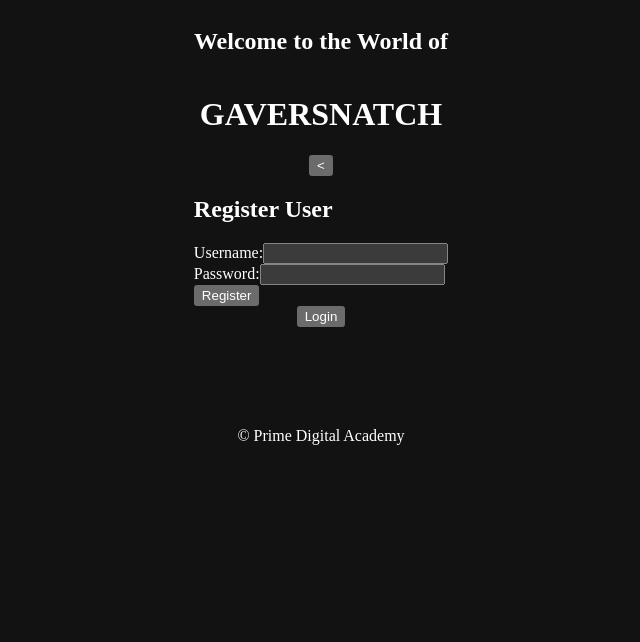
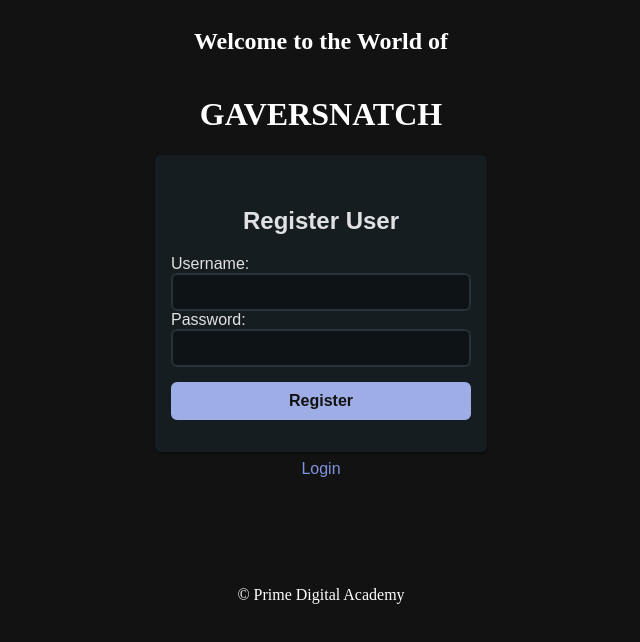
Before and after one commit to gjpopken/gaversnatch, a React (Vite) app: page /#/registration in a window 1280 px wide. Shown: the top 642 px of the page, without its empty margins (319-959 px from the left). Built offline with nearby package versions, Linux system fonts and the light colour scheme; no server answers; a web font is replaced by a local one.

Commit message:
the register page is now styled

```diff
--- a/src/components/RegisterForm/RegisterForm.jsx
+++ b/src/components/RegisterForm/RegisterForm.jsx
@@ -1,5 +1,9 @@
 import React, { useState } from 'react';
 import { useDispatch, useSelector } from 'react-redux';
+
+import { Card } from 'primereact/card';
+import { InputText } from 'primereact/inputtext';
+import { Button } from 'primereact/button';
 
 function RegisterForm() {
   const [username, setUsername] = useState('');
@@ -20,41 +24,42 @@ function RegisterForm() {
   }; // end registerUser
 
   return (
-    <form className="formPanel" onSubmit={registerUser}>
-      <h2>Register User</h2>
+    <Card>
+      <form className="formPanel" onSubmit={registerUser} style={{ display: 'flex', flexDirection: 'column', justifyContent: 'center' }}>
+        <h2 style={{ textAlign: 'center', minWidth: '300px' }}>Register User</h2>
         {errors.registrationMessage && (
           <h3 className="alert" role="alert">
             {errors.registrationMessage}
           </h3>
         )}
-      <div>
+
         <label htmlFor="username">
           Username:
-          <input
+        </label>
+        <InputText
           type="text"
           name="username"
           value={username}
+          id='username'
           required
           onChange={(event) => setUsername(event.target.value)}
         />
-        </label>
-      </div>
-      <div>
         <label htmlFor="password">
           Password:
-          <input
+        </label>
+        <InputText
           type="password"
           name="password"
+          id='password'
           value={password}
           required
           onChange={(event) => setPassword(event.target.value)}
         />
-        </label>
-      </div>
-      <div>
-        <input className="btn" type="submit" name="submit" value="Register" />
-      </div>
+
+        <Button type="submit" name="submit" label="Register" style={{ marginTop: '15px' }} />
+
       </form>
+    </Card>
   );
 }
 
--- a/src/components/RegisterPage/RegisterPage.jsx
+++ b/src/components/RegisterPage/RegisterPage.jsx
@@ -2,6 +2,8 @@ import React from 'react';
 
 import { useHistory } from 'react-router-dom';
 import RegisterForm from '../RegisterForm/RegisterForm';
+
+import { Button } from 'primereact/button';
 
 function RegisterPage() {
   const history = useHistory();
@@ -10,11 +12,21 @@ function RegisterPage() {
     <div className='container'>
       <h2>Welcome to the World of</h2>
       <h1>GAVERSNATCH</h1>
-      <button onClick={() => history.push('/home')}>{`<`}</button>
-      <RegisterForm />
+      <div className="grid">
+        <div>
+          <Button
+            onClick={() => history.push('/home')}
+            style={{ position: 'absolute', left: '-75px' }}>
+            <span className='pi pi-arrow-left'></span>
+          </Button>
+          <RegisterForm />
+        </div>
+      </div>
+
 
       <center>
-        <button
+        <Button
+          link
           type="button"
           className="btn btn_asLink"
           onClick={() => {
@@ -22,7 +34,7 @@ function RegisterPage() {
           }}
         >
           Login
-        </button>
+        </Button>
       </center>
     </div>
   );
```
Lines whose indentation alone changed are shown as unchanged.
